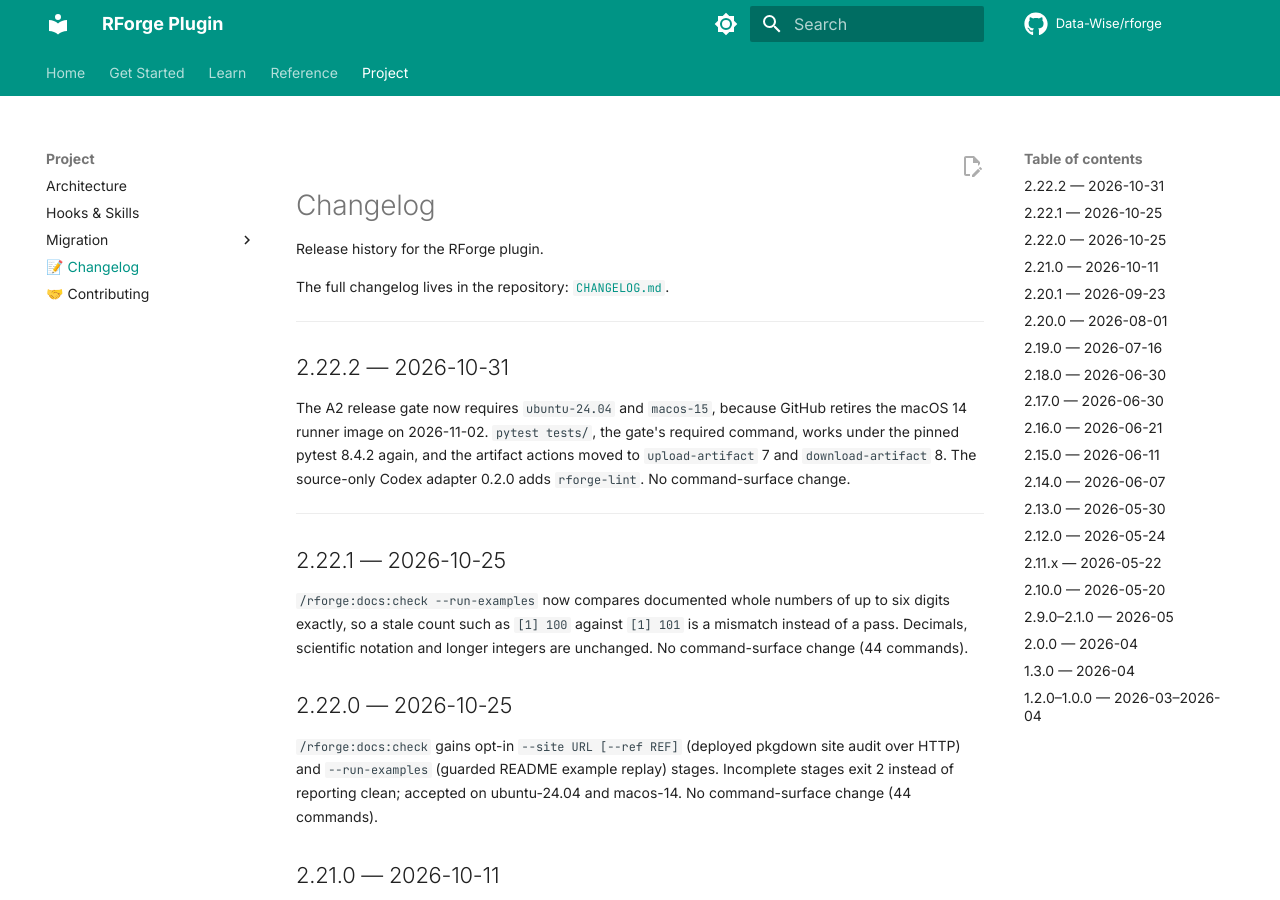
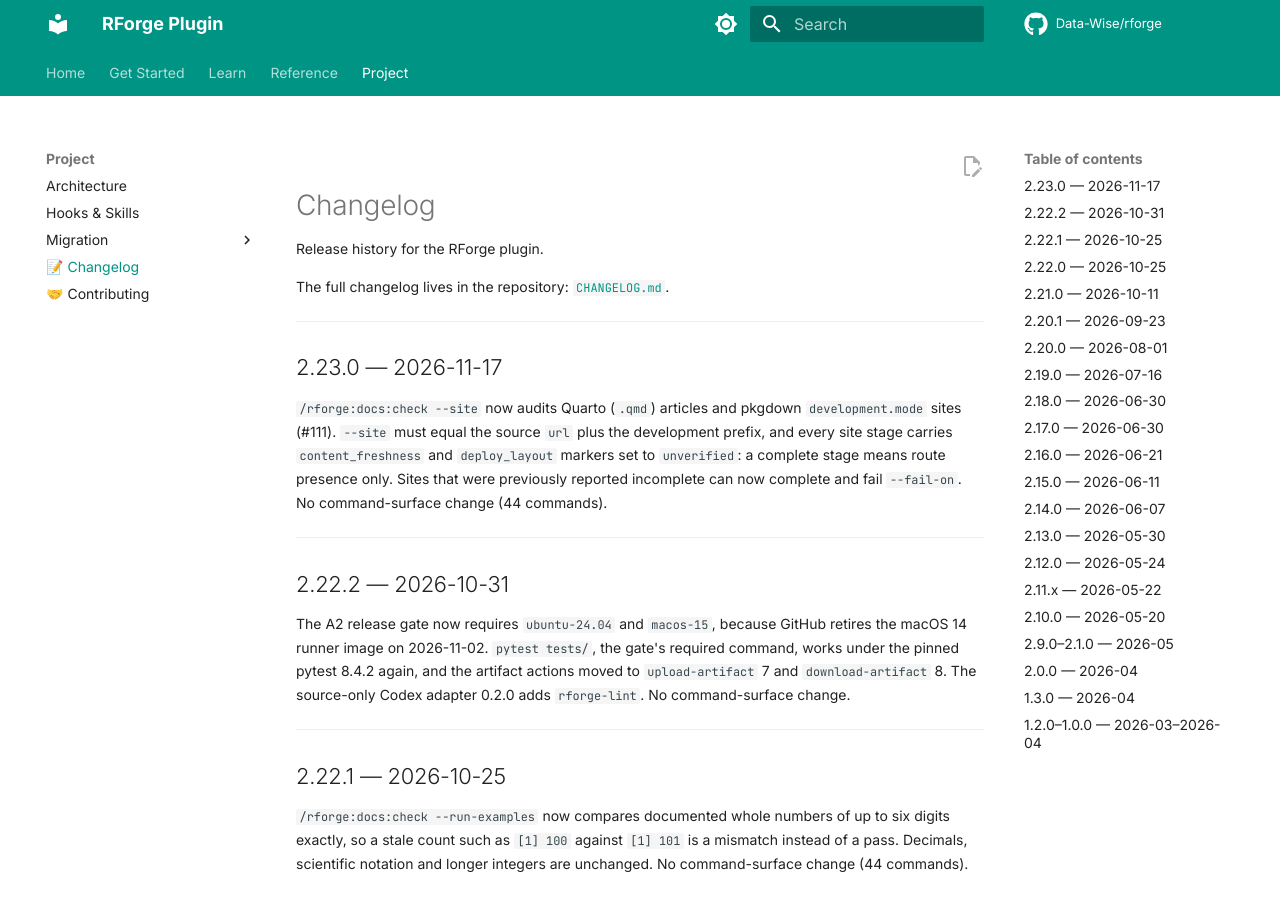
Before and after one commit to Data-Wise/rforge, an MkDocs documentation site: the page built from docs/changelog.md, in a window 1280 px wide and 900 px high. Built offline with MkDocs 1.6.1 and Material for MkDocs 9.7.7, drawn with Linux system fonts in a browser that asks for light colours; comment, search, counter and statistics services are not loaded.

Commit message:
chore(release): v2.23.0 (#125)
* chore(release): v2.23.0

Bump to 2.23.0 (package.json, plugin.json, marketplace.json x2, mkdocs.yml via
version_sync.py), CHANGELOG [2.23.0] with a behavior-change note, README, docs,
CLAUDE.md/AGENTS.md, .STATUS, test_docs.py version assertion and A2 manifest hash.
Ships #111 (PR #124): --site audits Quarto and development.mode sites.

Co-Authored-By: Claude Sonnet 5.5 <noreply@anthropic.com>

* docs(release): reconcile v2.23.0 status, release date and guide wording

Address the three medium findings of the Codex review of aaeed64: .STATUS
in_progress/next/last_release now describe the v2.23.0 release under way and
v2.22.2 as the last release; mkdocs.yml release_date and prev_version updated so
the rendered reference card shows 2026-11-17; the docs-audit guide describes the
medfit/probmed live-smoke pins as current since v2.23.0.

Co-Authored-By: Claude Sonnet 5.5 <noreply@anthropic.com>

---------

Co-authored-by: Claude Sonnet 5.5 <noreply@anthropic.com>

```diff
--- a/docs/changelog.md
+++ b/docs/changelog.md
@@ -4,6 +4,17 @@ Release history for the RForge plugin.
 
 The full changelog lives in the repository:
 [`CHANGELOG.md`](https://github.com/Data-Wise/rforge/blob/main/CHANGELOG.md).
+
+---
+
+## 2.23.0 — 2026-11-17
+
+`/rforge:docs:check --site` now audits Quarto (`.qmd`) articles and pkgdown
+`development.mode` sites (#111). `--site` must equal the source `url` plus the
+development prefix, and every site stage carries `content_freshness` and
+`deploy_layout` markers set to `unverified`: a complete stage means route presence
+only. Sites that were previously reported incomplete can now complete and fail
+`--fail-on`. No command-surface change (44 commands).
 
 ---
 
--- a/mkdocs.yml
+++ b/mkdocs.yml
@@ -54,9 +54,9 @@ extra_css:
 # scripts/version_sync.py — do not hand-edit version/prev_version/release_date.
 extra:
   rforge:
-    version: "2.22.2"
-    prev_version: "2.19.0"
-    release_date: "2026-08-01"
+    version: "2.23.0"
+    prev_version: "2.22.2"
+    release_date: "2026-11-17"
     command_count: 44
 
 plugins:
--- a/package.json
+++ b/package.json
@@ -1,6 +1,6 @@
 {
   "name": "@data-wise/rforge-plugin",
-  "version": "2.22.2",
+  "version": "2.23.0",
   "description": "RForge toolkit for Claude Code: 44 commands for R package development, ecosystem management, CRAN submission, and intelligent orchestration",
   "type": "module",
   "files": [
```
Also changed, not shown: AGENTS.md (+4 -1 lines), CHANGELOG.md (+8 -0 lines), CLAUDE.md (+4 -1 lines), README.md (+5 -1 lines), docs/README.md (+4 -4 lines), docs/guides/docs-audit.md (+2 -2 lines), 5 other files.
